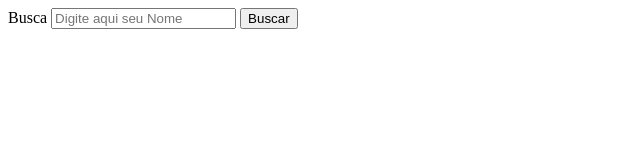
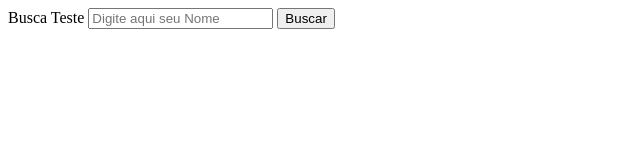
Before and after one commit to burkoelaborata/elaborata-html-course, a plain HTML site: page html-aula-01/12-formulario-basico/index.html in a window 1280 px wide. Shown: the whole page, without its empty margins (0-640 px from the left). Drawn offline with Linux system fonts and the light colour scheme.

Commit message:
Ajuste Form

```diff
--- a/html-aula-01/12-formulario-basico/index.html
+++ b/html-aula-01/12-formulario-basico/index.html
@@ -8,7 +8,7 @@
   </head>
   <body>
     <form action="https://api.agify.io/" method="GET">
-      <label for="search">Busca</label>
+      <label for="search">Busca Teste</label>
       <input type="search" name="name" placeholder="Digite aqui seu Nome" />
       <button type="submit">Buscar</button>
     </form>
```
